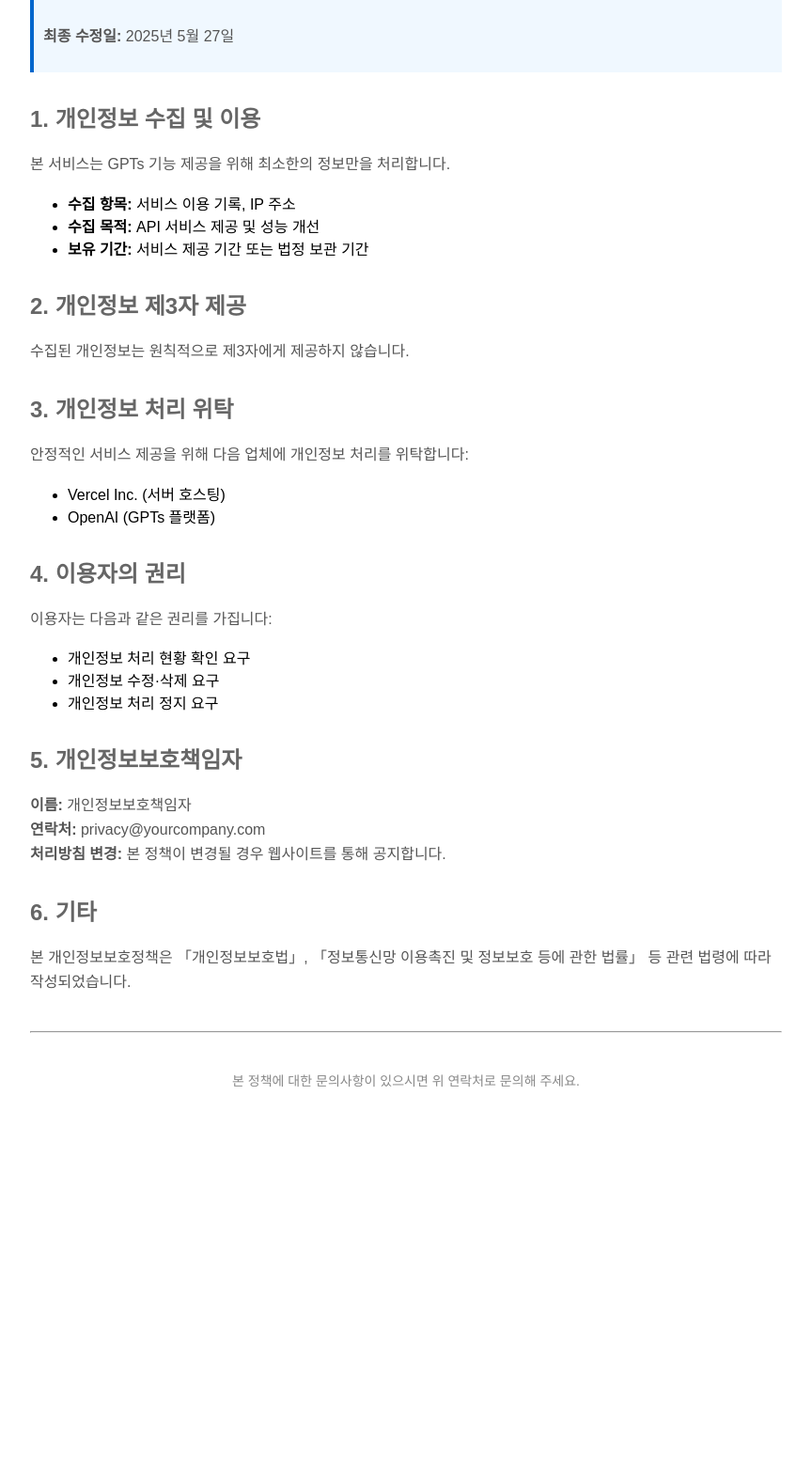
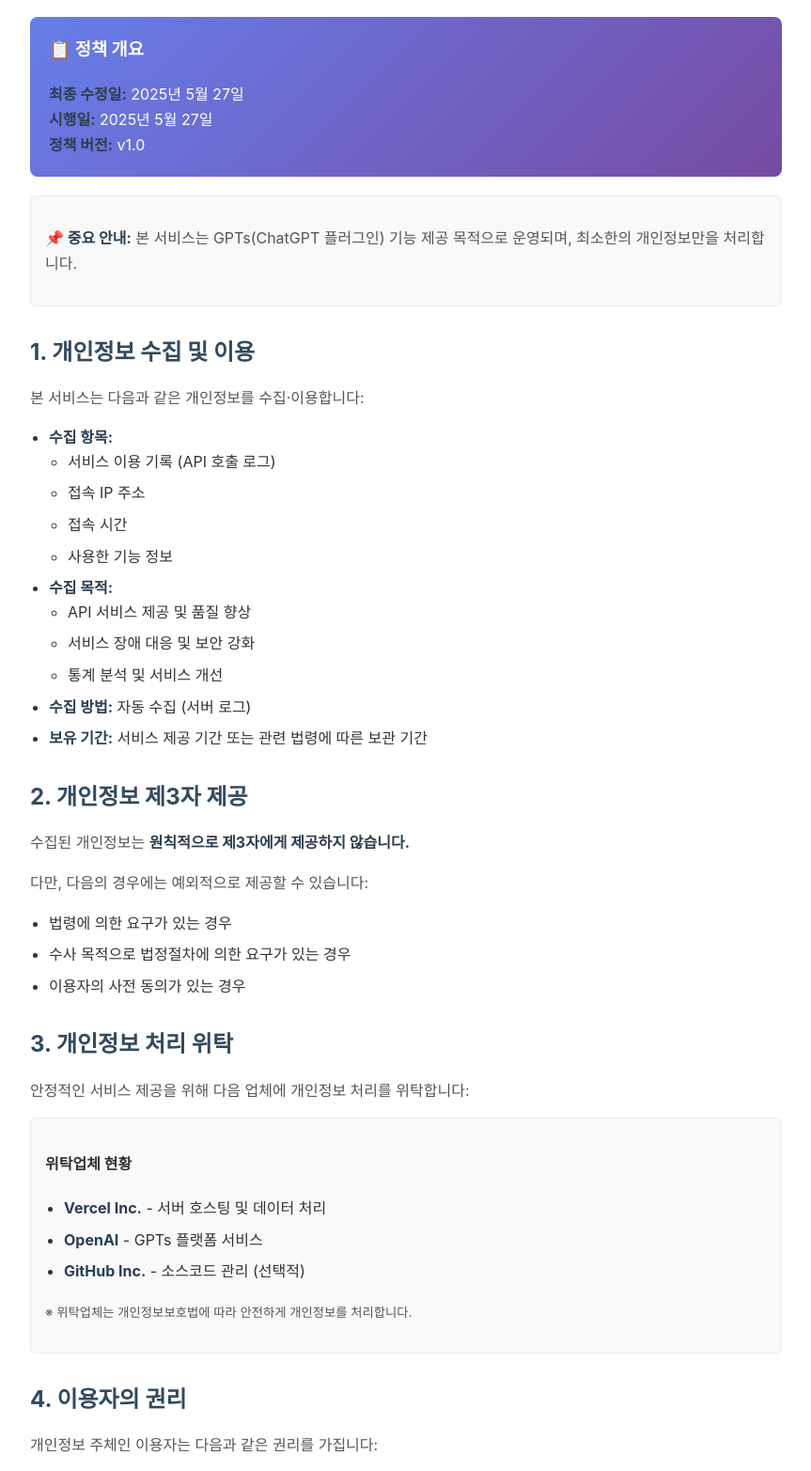
Before and after one commit to PANDORAK47/privacy-policy, a plain HTML site: page index.html in a window 1280 px wide. Shown: the part 109-1674 px from the top of the page at 94% size, without its empty margins (208-1071 px from the left). Before the commit the page ends 1305 px from the top, so only its background shows below. Drawn offline with Linux system fonts and the light colour scheme.

Commit message:
Update index.html

```diff
--- a/index.html
+++ b/index.html
@@ -3,62 +3,181 @@
 <head>
     <meta charset="UTF-8">
     <meta name="viewport" content="width=device-width, initial-scale=1.0">
-    <title>개인정보보호정책</title>
+    <title>개인정보보호정책 - GPTs API 서비스</title>
     <style>
-        body { font-family: Arial, sans-serif; max-width: 800px; margin: 0 auto; padding: 20px; }
-        h1 { color: #333; }
-        h2 { color: #666; margin-top: 30px; }
-        p { line-height: 1.6; color: #555; }
-        .highlight { background-color: #f0f8ff; padding: 10px; border-left: 4px solid #0066cc; }
+        body {
+            font-family: -apple-system, BlinkMacSystemFont, 'Segoe UI', Roboto, sans-serif;
+            max-width: 800px;
+            margin: 0 auto;
+            padding: 20px;
+            line-height: 1.6;
+            color: #333;
+        }
+        h1 {
+            color: #2c3e50;
+            border-bottom: 3px solid #3498db;
+            padding-bottom: 10px;
+        }
+        h2 {
+            color: #34495e;
+            margin-top: 30px;
+            margin-bottom: 15px;
+        }
+        p {
+            line-height: 1.7;
+            color: #555;
+            margin-bottom: 15px;
+        }
+        .highlight {
+            background: linear-gradient(135deg, #667eea 0%, #764ba2 100%);
+            color: white;
+            padding: 20px;
+            border-radius: 8px;
+            margin: 20px 0;
+        }
+        .info-box {
+            background-color: #f8f9fa;
+            border: 1px solid #e9ecef;
+            border-radius: 6px;
+            padding: 15px;
+            margin: 15px 0;
+        }
+        ul {
+            padding-left: 20px;
+        }
+        li {
+            margin-bottom: 8px;
+        }
+        .contact-info {
+            background-color: #e8f5e8;
+            border-left: 4px solid #28a745;
+            padding: 15px;
+            margin: 20px 0;
+        }
+        .footer {
+            text-align: center;
+            margin-top: 40px;
+            padding-top: 20px;
+            border-top: 1px solid #eee;
+            color: #888;
+            font-size: 14px;
+        }
+        strong { color: #2c3e50; }
     </style>
 </head>
 <body>
-    <h1>개인정보보호정책</h1>
+    <h1>🔒 개인정보보호정책</h1>
 
     <div class="highlight">
-        <p><strong>최종 수정일:</strong> 2025년 5월 27일</p>
+        <h3 style="margin-top: 0; color: white;">📋 정책 개요</h3>
+        <p style="margin-bottom: 0; color: white;">
+            <strong>최종 수정일:</strong> 2025년 5월 27일<br>
+            <strong>시행일:</strong> 2025년 5월 27일<br>
+            <strong>정책 버전:</strong> v1.0
+        </p>
+    </div>
+
+    <div class="info-box">
+        <p><strong>📌 중요 안내:</strong> 본 서비스는 GPTs(ChatGPT 플러그인) 기능 제공 목적으로 운영되며,
+        최소한의 개인정보만을 처리합니다.</p>
     </div>
 
     <h2>1. 개인정보 수집 및 이용</h2>
-    <p>본 서비스는 GPTs 기능 제공을 위해 최소한의 정보만을 처리합니다.</p>
+    <p>본 서비스는 다음과 같은 개인정보를 수집·이용합니다:</p>
 
     <ul>
-        <li><strong>수집 항목:</strong> 서비스 이용 기록, IP 주소</li>
-        <li><strong>수집 목적:</strong> API 서비스 제공 및 성능 개선</li>
-        <li><strong>보유 기간:</strong> 서비스 제공 기간 또는 법정 보관 기간</li>
+        <li><strong>수집 항목:</strong>
+            <ul>
+                <li>서비스 이용 기록 (API 호출 로그)</li>
+                <li>접속 IP 주소</li>
+                <li>접속 시간</li>
+                <li>사용한 기능 정보</li>
+            </ul>
+        </li>
+        <li><strong>수집 목적:</strong>
+            <ul>
+                <li>API 서비스 제공 및 품질 향상</li>
+                <li>서비스 장애 대응 및 보안 강화</li>
+                <li>통계 분석 및 서비스 개선</li>
+            </ul>
+        </li>
+        <li><strong>수집 방법:</strong> 자동 수집 (서버 로그)</li>
+        <li><strong>보유 기간:</strong> 서비스 제공 기간 또는 관련 법령에 따른 보관 기간</li>
     </ul>
 
     <h2>2. 개인정보 제3자 제공</h2>
-    <p>수집된 개인정보는 원칙적으로 제3자에게 제공하지 않습니다.</p>
+    <p>수집된 개인정보는 <strong>원칙적으로 제3자에게 제공하지 않습니다.</strong></p>
+    <p>다만, 다음의 경우에는 예외적으로 제공할 수 있습니다:</p>
+    <ul>
+        <li>법령에 의한 요구가 있는 경우</li>
+        <li>수사 목적으로 법정절차에 의한 요구가 있는 경우</li>
+        <li>이용자의 사전 동의가 있는 경우</li>
+    </ul>
 
     <h2>3. 개인정보 처리 위탁</h2>
     <p>안정적인 서비스 제공을 위해 다음 업체에 개인정보 처리를 위탁합니다:</p>
+
+    <div class="info-box">
+        <h4>위탁업체 현황</h4>
+        <ul>
+            <li><strong>Vercel Inc.</strong> - 서버 호스팅 및 데이터 처리</li>
+            <li><strong>OpenAI</strong> - GPTs 플랫폼 서비스</li>
+            <li><strong>GitHub Inc.</strong> - 소스코드 관리 (선택적)</li>
+        </ul>
+        <p><small>※ 위탁업체는 개인정보보호법에 따라 안전하게 개인정보를 처리합니다.</small></p>
+    </div>
+
+    <h2>4. 이용자의 권리</h2>
+    <p>개인정보 주체인 이용자는 다음과 같은 권리를 가집니다:</p>
     <ul>
-        <li>Vercel Inc. (서버 호스팅)</li>
-        <li>OpenAI (GPTs 플랫폼)</li>
+        <li>개인정보 처리 현황 확인 및 열람 요구</li>
+        <li>개인정보 수정·삭제 요구</li>
+        <li>개인정보 처리 정지 요구</li>
+        <li>손해배상 청구</li>
     </ul>
 
-    <h2>4. 이용자의 권리</h2>
-    <p>이용자는 다음과 같은 권리를 가집니다:</p>
+    <p>위 권리 행사를 원하시는 경우 아래 연락처로 문의해 주세요.</p>
+
+    <h2>5. 개인정보 보호조치</h2>
     <ul>
-        <li>개인정보 처리 현황 확인 요구</li>
-        <li>개인정보 수정·삭제 요구</li>
-        <li>개인정보 처리 정지 요구</li>
+        <li>개인정보 암호화 저장 및 전송</li>
+        <li>접근권한 관리 및 접근통제 시스템 운영</li>
+        <li>개인정보 처리시스템 접근기록 보관</li>
+        <li>정기적인 보안 점검 실시</li>
     </ul>
 
-    <h2>5. 개인정보보호책임자</h2>
-    <p>
-        <strong>이름:</strong> 개인정보보호책임자<br>
-        <strong>연락처:</strong> privacy@yourcompany.com<br>
-        <strong>처리방침 변경:</strong> 본 정책이 변경될 경우 웹사이트를 통해 공지합니다.
-    </p>
+    <h2>6. 쿠키(Cookie) 사용</h2>
+    <p>본 서비스는 쿠키를 사용하지 않습니다. 다만, 연결된 외부 서비스(GPTs, Vercel 등)에서는
+    자체 쿠키 정책을 적용할 수 있습니다.</p>
 
-    <h2>6. 기타</h2>
-    <p>본 개인정보보호정책은 「개인정보보호법」, 「정보통신망 이용촉진 및 정보보호 등에 관한 법률」 등 관련 법령에 따라 작성되었습니다.</p>
+    <div class="contact-info">
+        <h2 style="margin-top: 0;">📞 개인정보보호책임자</h2>
+        <p>
+            <strong>성명:</strong> 개인정보보호책임자<br>
+            <strong>연락처:</strong> privacy@yourcompany.com<br>
+            <strong>처리방침 변경 공지:</strong> 본 웹사이트 게시를 통해 7일 전 사전 공지<br>
+            <strong>민원 처리:</strong> 접수 후 3일 이내 답변
+        </p>
+    </div>
 
-    <hr style="margin: 40px 0;">
-    <p style="text-align: center; color: #888; font-size: 14px;">
-        본 정책에 대한 문의사항이 있으시면 위 연락처로 문의해 주세요.
-    </p>
+    <h2>7. 기타 사항</h2>
+    <ul>
+        <li>본 개인정보보호정책은 「개인정보보호법」, 「정보통신망 이용촉진 및 정보보호 등에 관한 법률」 등
+        관련 법령에 따라 작성되었습니다.</li>
+        <li>개인정보보호정책의 내용 추가, 삭제 및 수정이 있을 시에는 개정 최소 7일 전부터
+        웹사이트의 공지사항을 통하여 고지합니다.</li>
+        <li>본 정책은 시행일로부터 적용됩니다.</li>
+    </ul>
+
+    <div class="footer">
+        <p>
+            <strong>📧 문의:</strong> privacy@yourcompany.com<br>
+            <strong>🌐 서비스:</strong> GPTs API Integration Service<br>
+            <strong>📅 정책 시행일:</strong> 2025년 5월 27일
+        </p>
+        <p style="margin-top: 20px;">
+            본 개인정보보호정책에 대한 의견이나 문의사항이 있으시면 언제든지 위 연락처로 문의해 주시기 바랍니다.
+        </p>
+    </div>
 </body>
 </html>
```
